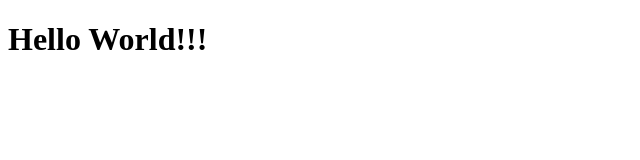
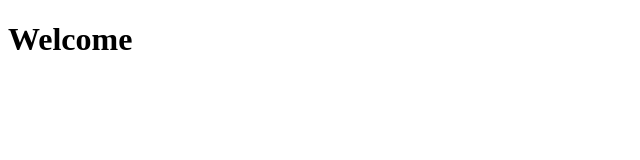
Before and after one commit to maythazin25/test, a plain HTML site: page index.html in a window 1280 px wide. Shown: the whole page, without its empty margins (0-640 px from the left). Drawn offline with Linux system fonts and the light colour scheme.

Commit message:
Update index.html

```diff
--- a/index.html
+++ b/index.html
@@ -7,6 +7,6 @@
   <title>Document</title>
 </head>
 <body>
-  <h1>Hello World!!!</h1>
+  <h1>Welcome</h1>
 </body>
 </html>
```
